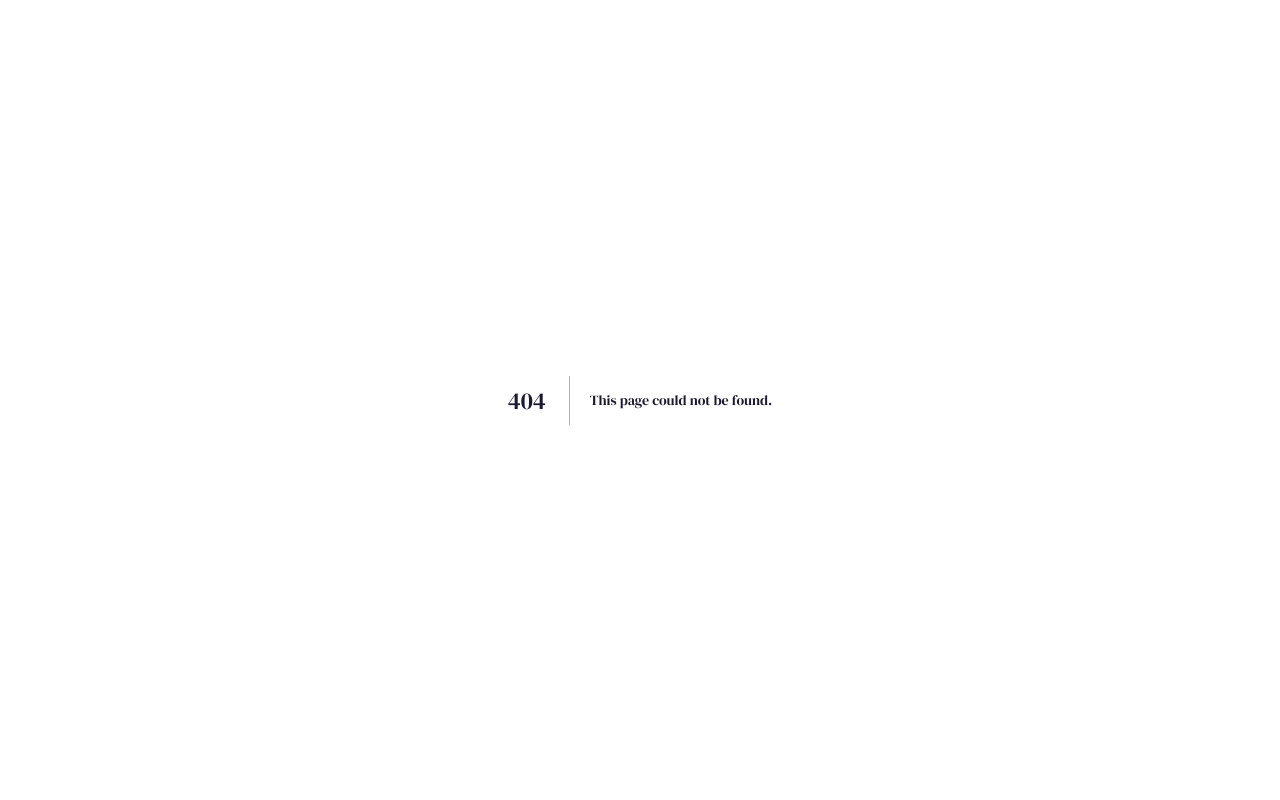
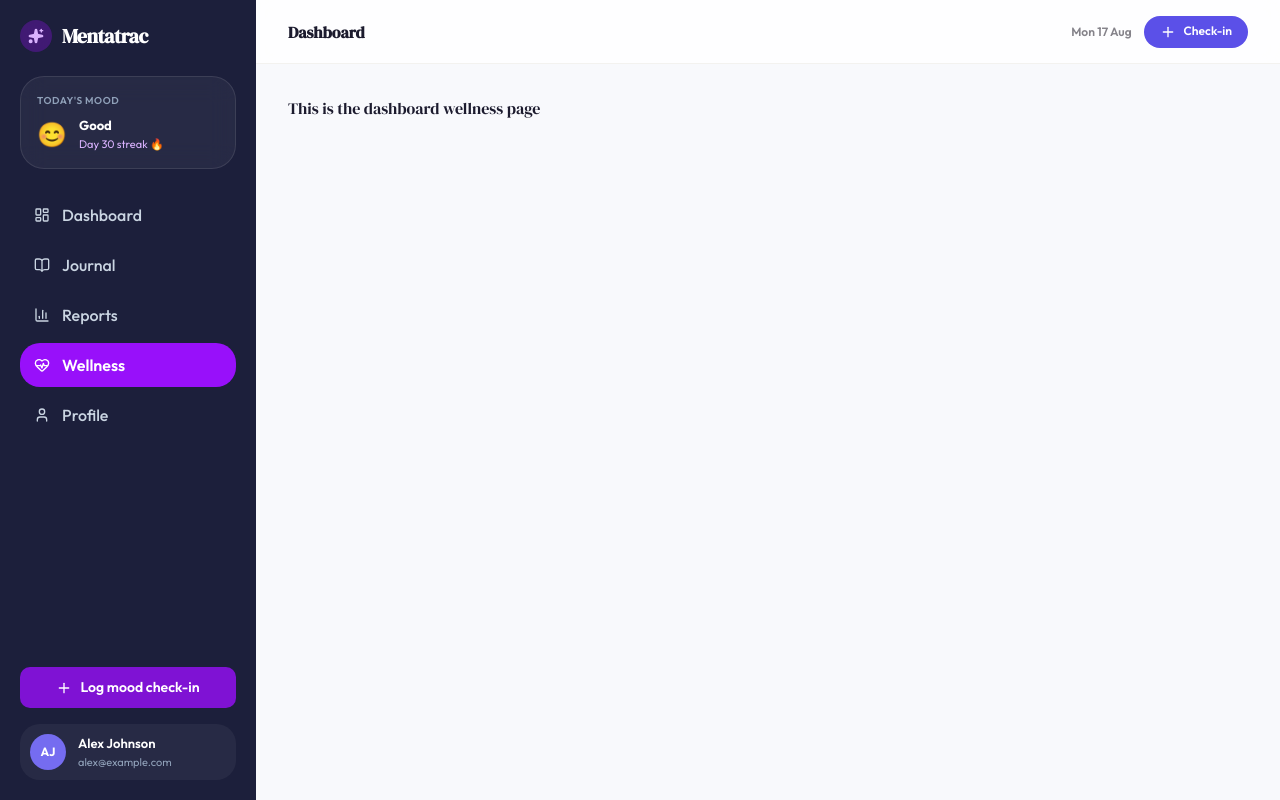
Before and after one commit to Roqeeb-dev/mentatrac, a Next.js app: page /dashboard/wellness in a window 1280 px wide. Before the commit this address had no page. Built offline with nearby package versions, Linux system fonts and the light colour scheme.

Commit message:
[FEAT]: added placeholder content to the dashboard sub routes to test routing

```diff
--- /dev/null
+++ b/app/dashboard/journal/page.tsx
@@ -0,0 +1,7 @@
+export default function Journal() {
+  return (
+    <main>
+      <h1>This is the dashboard journal page</h1>
+    </main>
+  );
+}
--- a/app/dashboard/layout.tsx
+++ b/app/dashboard/layout.tsx
@@ -12,10 +12,10 @@ import type { NavItem } from "@/features/dashboard/types/dashboard";
 
 const NAV_ITEMS: NavItem[] = [
   { name: "Dashboard", href: "/dashboard", icon: LayoutDashboard },
-  { name: "Journal", href: "/journal", icon: BookOpen },
-  { name: "Reports", href: "/reports", icon: BarChart3 },
-  { name: "Wellness", href: "/wellness", icon: HeartPulse },
-  { name: "Profile", href: "/profile", icon: User },
+  { name: "Journal", href: "/dashboard/journal", icon: BookOpen },
+  { name: "Reports", href: "/dashboard/reports", icon: BarChart3 },
+  { name: "Wellness", href: "/dashboard/wellness", icon: HeartPulse },
+  { name: "Profile", href: "/dashboard/profile", icon: User },
 ];
 
 export default function DashboardLayout({
--- /dev/null
+++ b/app/dashboard/page.tsx
@@ -0,0 +1,7 @@
+export default function Dashboard() {
+  return (
+    <main>
+      <h1>This is the dashboard home page</h1>
+    </main>
+  );
+}
--- /dev/null
+++ b/app/dashboard/profile/page.tsx
@@ -0,0 +1,7 @@
+export default function Profile() {
+  return (
+    <main>
+      <h1>This is the dashboard profile page</h1>
+    </main>
+  );
+}
--- /dev/null
+++ b/app/dashboard/reports/page.tsx
@@ -0,0 +1,7 @@
+export default function Reports() {
+  return (
+    <main>
+      <h1>This is the dashboard reports page</h1>
+    </main>
+  );
+}
--- /dev/null
+++ b/app/dashboard/wellness/page.tsx
@@ -0,0 +1,7 @@
+export default function Wellness() {
+  return (
+    <main>
+      <h1>This is the dashboard wellness page</h1>
+    </main>
+  );
+}
```
